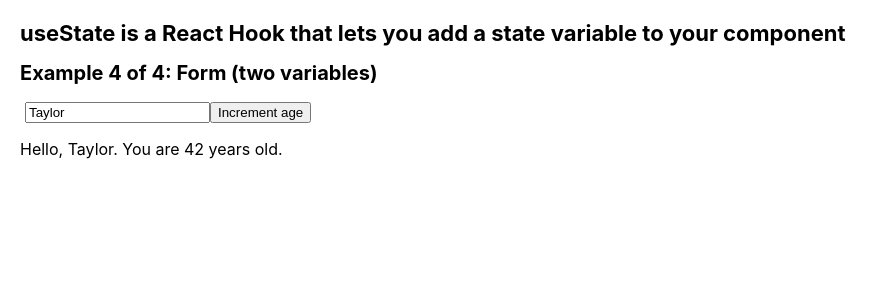
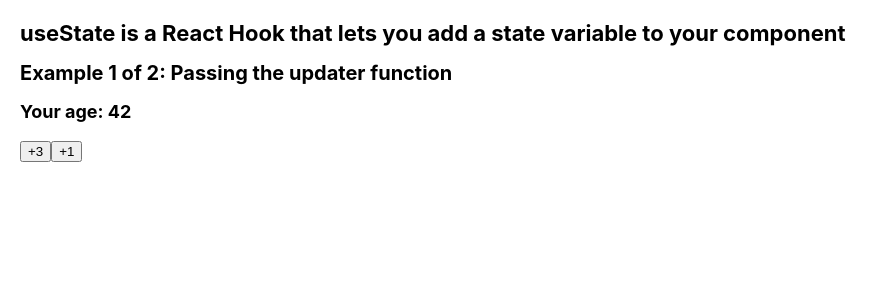
Before and after one commit to VladimirovMario/Sandbox, a React (Create React App) app in the folder 01. React documentation/03. API Reference/01. Hooks/: page / in a window 1280 px wide. Shown: the top 300 px of the page, without its empty margins (0-888 px from the left). Built offline with nearby package versions, Linux system fonts and the light colour scheme.

Commit message:
Passing the updater function

```diff
--- /dev/null
+++ b/01. React documentation/03. API Reference/01. Hooks/src/components/UseState/PassingTheUpdaterFunction/PassingTheUpdaterFunction.js
@@ -0,0 +1,40 @@
+import { useState } from 'react';
+
+export default function PassingTheUpdaterFunction() {
+  return (
+    <>
+      <h2>Example 1 of 2: Passing the updater function</h2>
+      <Counter />
+    </>
+  );
+}
+
+function Counter() {
+  const [age, setAge] = useState(42);
+
+  function increment() {
+    setAge((a) => a + 1);
+  }
+
+  return (
+    <>
+      <h3>Your age: {age}</h3>
+      <button
+        onClick={() => {
+          increment();
+          increment();
+          increment();
+        }}
+      >
+        +3
+      </button>
+      <button
+        onClick={() => {
+          increment();
+        }}
+      >
+        +1
+      </button>
+    </>
+  );
+}
--- a/01. React documentation/03. API Reference/01. Hooks/src/components/UseState/UseState.js
+++ b/01. React documentation/03. API Reference/01. Hooks/src/components/UseState/UseState.js
@@ -1,4 +1,5 @@
-import FormExample from './FormExample/FormExample';
+import PassingTheUpdaterFunction from './PassingTheUpdaterFunction/PassingTheUpdaterFunction';
+// import FormExample from './FormExample/FormExample';
 // import Checkbox from './Checkbox/Checkbox';
 // import TextField from './TextField/TextField';
 // import Counter from './Counter/Counter';
@@ -10,7 +11,8 @@ export default function UseState() {
         useState is a React Hook that lets you add a state variable to your
         component
       </h1>
-      <FormExample />
+      <PassingTheUpdaterFunction />
+      {/* <FormExample /> */}
       {/* <Checkbox /> */}
       {/* <TextField /> */}
       {/* <Counter /> */}
```
